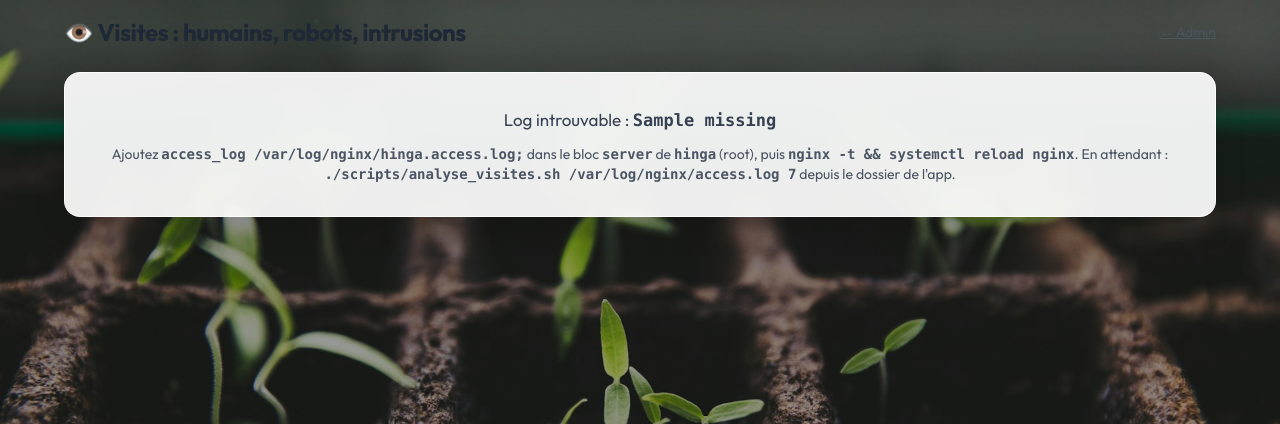
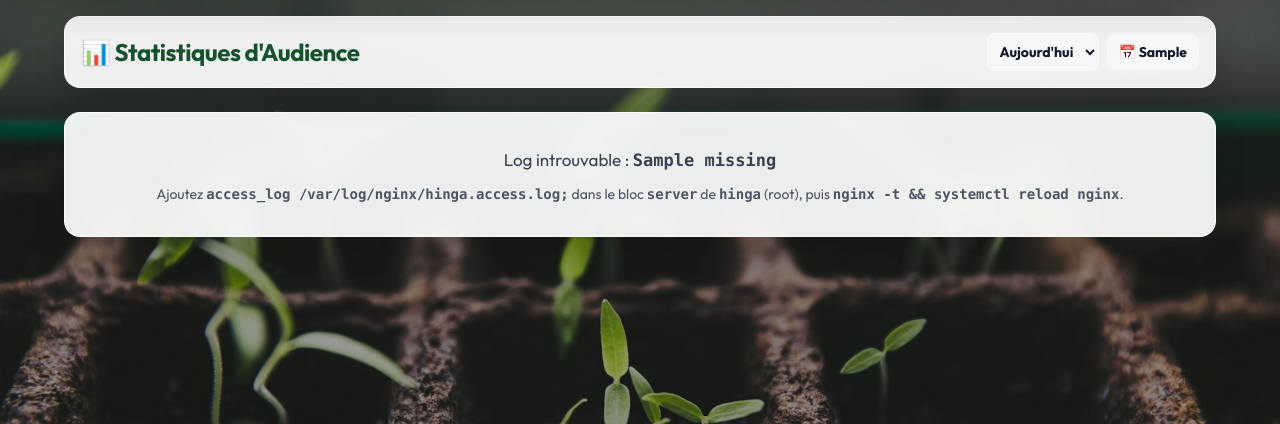
Before and after one commit to keziakdos/hinga, a Flask app: template templates/admin/visits.html in a window 1280 px wide. Shown: the part 82-506 px from the top of the page. Run offline with Flask 3, Linux system fonts and the light colour scheme; the template is opened without the code that fills it: most values are stand-ins (such as "Sample title", 1, 10 or a date in 2020).

Commit message:
Visites+ : 5 KPI, sources, appareils, inspecter/bloquer, filtre periode

```diff
--- a/templates/admin/visits.html
+++ b/templates/admin/visits.html
@@ -1,9 +1,17 @@
 {% extends "layout.html" %}
 {% block content %}
+<script src="{{ url_for('static', filename='vendor/chart.js') }}"></script>
 <div class="max-w-6xl mx-auto space-y-6 pb-10">
-    <div class="flex justify-between items-center">
-        <h1 class="text-2xl font-bold text-gray-800">👁️ Visites : humains, robots, intrusions</h1>
-        <a href="{{ url_for('admin.admin_dashboard') }}" class="text-gray-600 underline text-sm">← Admin</a>
+    <div class="glass p-4 rounded-2xl flex flex-wrap gap-3 justify-between items-center">
+        <h1 class="text-2xl font-bold text-green-900">📊 Statistiques d'Audience</h1>
+        <form method="GET" action="{{ url_for('admin.admin_visits') }}" class="flex gap-2 items-center text-sm">
+            <select name="periode" onchange="this.form.submit()" class="p-2 rounded-lg bg-white/50 border border-white/30 font-bold">
+                <option value="1" {% if stats and stats.periode == 1 %}selected{% endif %}>Aujourd'hui</option>
+                <option value="7" {% if not stats or stats.periode == 7 %}selected{% endif %}>7 jours</option>
+                <option value="30" {% if stats and stats.periode == 30 %}selected{% endif %}>30 jours</option>
+            </select>
+            <span class="px-3 py-2 rounded-lg bg-white/50 font-bold">📅 {{ stats.ref_day if stats else '—' }}</span>
+        </form>
     </div>
 
     {% if missing %}
@@ -11,26 +19,96 @@
         <p class="text-gray-700">Log introuvable : <b class="font-mono">{{ missing }}</b></p>
         <p class="text-sm text-gray-600 mt-2">Ajoutez <b class="font-mono">access_log /var/log/nginx/hinga.access.log;</b>
         dans le bloc <b class="font-mono">server</b> de <b class="font-mono">hinga</b> (root), puis
-        <b class="font-mono">nginx -t && systemctl reload nginx</b>. En attendant :
-        <b class="font-mono">./scripts/analyse_visites.sh /var/log/nginx/access.log 7</b> depuis le dossier de l'app.</p>
+        <b class="font-mono">nginx -t && systemctl reload nginx</b>.</p>
     </div>
     {% else %}
-    <p class="text-xs text-gray-500">Source : {{ stats.log_path }} ({{ stats.total }} dernières requêtes analysées, lecture seule)</p>
+    <p class="text-xs text-gray-500">Source : {{ stats.log_path }} ({{ stats.total }} requêtes analysées, lecture seule)</p>
 
-    <div class="grid grid-cols-2 md:grid-cols-4 gap-4">
-        <div class="glass p-4 rounded-2xl text-center"><span class="block text-3xl font-bold">{{ stats.total }}</span><span class="text-xs uppercase text-gray-500 font-bold">Requêtes</span></div>
+    <div class="grid grid-cols-2 md:grid-cols-5 gap-4">
+        <div class="glass p-4 rounded-2xl text-center"><span class="block text-3xl font-bold text-gray-700">{{ stats.total }}</span><span class="text-xs uppercase text-gray-500 font-bold">Requêtes totales</span></div>
         <div class="glass p-4 rounded-2xl text-center"><span class="block text-3xl font-bold text-green-700">{{ stats.humans }}</span><span class="text-xs uppercase text-gray-500 font-bold">Humains (est.)</span></div>
-        <div class="glass p-4 rounded-2xl text-center"><span class="block text-3xl font-bold text-gray-600">{{ stats.bots }}</span><span class="text-xs uppercase text-gray-500 font-bold">Robots</span></div>
+        <div class="glass p-4 rounded-2xl text-center"><span class="block text-3xl font-bold text-blue-700">{{ stats.unique }}</span><span class="text-xs uppercase text-gray-500 font-bold">Visiteurs uniques</span></div>
+        <div class="glass p-4 rounded-2xl text-center"><span class="block text-3xl font-bold text-orange-600">{{ stats.bots }}</span><span class="text-xs uppercase text-gray-500 font-bold">Robots</span></div>
         <div class="glass p-4 rounded-2xl text-center"><span class="block text-3xl font-bold {% if stats.suspicious %}text-red-700{% else %}text-green-700{% endif %}">{{ stats.suspicious|length }}</span><span class="text-xs uppercase text-gray-500 font-bold">IP suspectes</span></div>
     </div>
 
+    <div class="grid md:grid-cols-3 gap-6">
+        <div class="glass p-6 rounded-2xl">
+            <h2 class="font-bold text-green-900 mb-3 text-center">📄 Pages vues (humains)</h2>
+            <ul class="text-sm space-y-1">
+                {% for p, n in stats.top_pages %}
+                <li class="flex justify-between gap-2"><span class="font-mono truncate">{{ p }}</span><b>{{ n }}</b></li>
+                {% else %}
+                <li class="text-gray-500 italic">Aucune page.</li>
+                {% endfor %}
+            </ul>
+            <p class="text-xs text-gray-500 mt-2">Fichiers techniques (.css, .js…) exclus.</p>
+        </div>
+
+        <div class="glass p-6 rounded-2xl">
+            <h2 class="font-bold text-green-900 mb-3 text-center">🧭 Sources de trafic</h2>
+            <ul class="text-sm space-y-1 mb-3">
+                {% for s, n in stats.sources %}
+                <li class="flex justify-between"><span>{{ s }}</span><b>{{ n }}</b></li>
+                {% else %}
+                <li class="text-gray-500 italic">Aucune donnée.</li>
+                {% endfor %}
+            </ul>
+            <div class="relative h-40"><canvas id="chartTrend"></canvas></div>
+            <p class="text-xs text-gray-500 mt-1 text-center">Tendance de la journée (humains / heure)</p>
+        </div>
+
+        <div class="glass p-6 rounded-2xl">
+            <h2 class="font-bold text-green-900 mb-3 text-center">🌐 Top adresses IP</h2>
+            <ul class="text-sm space-y-2">
+                {% for e in stats.top_ips %}
+                <li class="flex justify-between items-center gap-1">
+                    <span class="font-mono truncate">{{ '🏠' if e.local else '🌍' }} {{ e.ip }}</span>
+                    <span class="flex items-center gap-2 shrink-0"><b>{{ e.n }}{% if e.bot %} 🤖{% endif %}</b>
+                    <a href="{{ url_for('admin.admin_visits', ip=e.ip, periode=stats.periode) }}" class="text-xs text-blue-700 underline">Inspecter</a></span>
+                </li>
+                {% endfor %}
+            </ul>
+            <p class="text-xs text-gray-500 mt-2">🏠 = réseau local · 🌍 = internet (pays précis = base GeoIP, option future, pas de cloud).</p>
+        </div>
+    </div>
+
+    {% if stats.inspect %}
+    <div class="glass p-6 rounded-2xl border-t-4 border-blue-500">
+        <h2 class="font-bold text-blue-900 mb-1">🔍 Inspection : <span class="font-mono">{{ stats.inspect.ip }}</span></h2>
+        <p class="text-sm text-gray-600 mb-3">{{ stats.inspect.n }} requêtes · {{ stats.inspect.bad }} erreurs · {{ 'robot' if stats.inspect.bot else 'humain (est.)' }}</p>
+        <div class="overflow-x-auto mb-3">
+            <table class="w-full text-left text-xs font-mono">
+                <tbody class="divide-y divide-gray-400/20">
+                    {% for h in stats.inspect.hits %}
+                    <tr class="hover:bg-white/30">
+                        <td class="p-1 text-gray-500 whitespace-nowrap">{{ h.time }}</td>
+                        <td class="p-1">{{ h.method }}</td>
+                        <td class="p-1 break-all">{{ h.path }}</td>
+                        <td class="p-1">{{ h.status }}</td>
+                    </tr>
+                    {% endfor %}
+                </tbody>
+            </table>
+        </div>
+        <details class="text-sm">
+            <summary class="cursor-pointer font-bold text-red-700">⛔ Bloquer cette IP (commandes root à copier)</summary>
+            <pre class="bg-gray-900 text-green-200 p-3 rounded-xl mt-2 overflow-x-auto text-xs">iptables -I INPUT -s {{ stats.inspect.ip }} -j DROP
+netfilter-persistent save   # persister (paquet iptables-persistent)
+# Alternative nginx (fichier hinga uniquement, dans server { ... }) :
+#   deny {{ stats.inspect.ip }};
+# puis : nginx -t && systemctl reload nginx</pre>
+        </details>
+    </div>
+    {% endif %}
+
     {% if stats.suspicious %}
     <div class="glass p-6 rounded-2xl border-t-4 border-red-500">
-        <h2 class="text-xl font-bold text-red-800 mb-3">🚨 Adresses suspectes (tentatives de piratage ?)</h2>
+        <h2 class="text-xl font-bold text-red-800 mb-3">🚨 Adresses suspectes</h2>
         <div class="overflow-x-auto">
             <table class="w-full text-left text-sm">
                 <thead class="text-xs uppercase text-gray-500 border-b border-gray-400/30">
-                    <tr><th class="p-2">IP</th><th class="p-2 text-center">Requêtes</th><th class="p-2 text-center">Erreurs</th><th class="p-2">Robot ?</th><th class="p-2">Pourquoi suspecte</th></tr>
+                    <tr><th class="p-2">IP</th><th class="p-2 text-center">Requêtes</th><th class="p-2 text-center">Erreurs</th><th class="p-2">Pourquoi</th><th class="p-2"></th></tr>
                 </thead>
                 <tbody class="divide-y divide-gray-400/20">
                     {% for s in stats.suspicious %}
@@ -38,39 +116,34 @@
                         <td class="p-2 font-mono font-bold">{{ s.ip }}</td>
                         <td class="p-2 text-center">{{ s.n }}</td>
                         <td class="p-2 text-center">{{ s.bad }}</td>
-                        <td class="p-2">{{ 'oui' if s.bot else 'non' }}</td>
                         <td class="p-2">{{ s.reasons|join(' · ') }}</td>
+                        <td class="p-2"><a href="{{ url_for('admin.admin_visits', ip=s.ip, periode=stats.periode) }}" class="text-xs text-blue-700 underline">Inspecter</a></td>
                     </tr>
                     {% endfor %}
                 </tbody>
             </table>
         </div>
-        <p class="text-xs text-gray-500 mt-3">En cas d'attaque persistante depuis une IP : bannissez-la côté frontal (demandez la procédure, ne touchez pas aux autres sites).</p>
     </div>
     {% endif %}
 
-    <div class="grid md:grid-cols-2 gap-6">
-        <div class="glass p-6 rounded-2xl">
-            <h2 class="font-bold text-green-900 mb-3 text-center">📄 Pages vues (humains)</h2>
-            <ul class="text-sm space-y-1">
-                {% for p, n in stats.top_pages %}
-                <li class="flex justify-between"><span class="font-mono truncate">{{ p }}</span><b>{{ n }}</b></li>
-                {% endfor %}
-            </ul>
+    <div class="glass p-6 rounded-2xl">
+        <h2 class="font-bold text-green-900 mb-3 text-center">📱 Appareils (humains)</h2>
+        {% set tot = stats.devices.mobile + stats.devices.desktop %}
+        {% if tot %}
+        {% set pm = (100 * stats.devices.mobile / tot)|round|int %}
+        <div class="flex h-6 rounded-full overflow-hidden bg-gray-200">
+            <div style="width: {{ pm }}%" class="bg-green-600"></div>
+            <div style="width: {{ 100 - pm }}%" class="bg-blue-400"></div>
         </div>
-        <div class="glass p-6 rounded-2xl">
-            <h2 class="font-bold text-green-900 mb-3 text-center">🌐 Top adresses IP</h2>
-            <ul class="text-sm space-y-1">
-                {% for ip, s in stats.top_ips %}
-                <li class="flex justify-between"><span class="font-mono">{{ ip }}</span><b>{{ s.n }}{% if s.bot %} 🤖{% endif %}</b></li>
-                {% endfor %}
-            </ul>
-        </div>
+        <p class="text-center text-sm mt-2">Mobile <b>{{ pm }}%</b> · Desktop <b>{{ 100 - pm }}%</b></p>
+        {% else %}
+        <p class="text-center text-gray-500 italic text-sm">Aucune donnée.</p>
+        {% endif %}
     </div>
 
     {% if stats.recent %}
     <div class="glass p-6 rounded-2xl">
-        <h2 class="font-bold text-green-900 mb-3">🔍 Sondes récentes (fichiers sensibles, injections)</h2>
+        <h2 class="font-bold text-green-900 mb-3">🔍 Sondes récentes</h2>
         <div class="overflow-x-auto">
             <table class="w-full text-left text-xs font-mono">
                 <tbody class="divide-y divide-gray-400/20">
@@ -90,4 +163,18 @@
     {% endif %}
     {% endif %}
 </div>
+
+<script>
+    const ctxT = document.getElementById('chartTrend');
+    if (ctxT) {
+        new Chart(ctxT.getContext('2d'), {
+            type: 'bar',
+            data: {
+                labels: {{ stats.trend_labels | safe if stats else '[]' }},
+                datasets: [{ data: {{ stats.trend_values | safe if stats else '[]' }}, backgroundColor: 'rgba(34, 197, 94, 0.6)' }]
+            },
+            options: { responsive: true, maintainAspectRatio: false, plugins: { legend: { display: false } }, scales: { y: { beginAtZero: true, ticks: { stepSize: 1 } } } }
+        });
+    }
+</script>
 {% endblock %}
```
Also changed, not shown: hinga/admin.py (+81 -7 lines).
